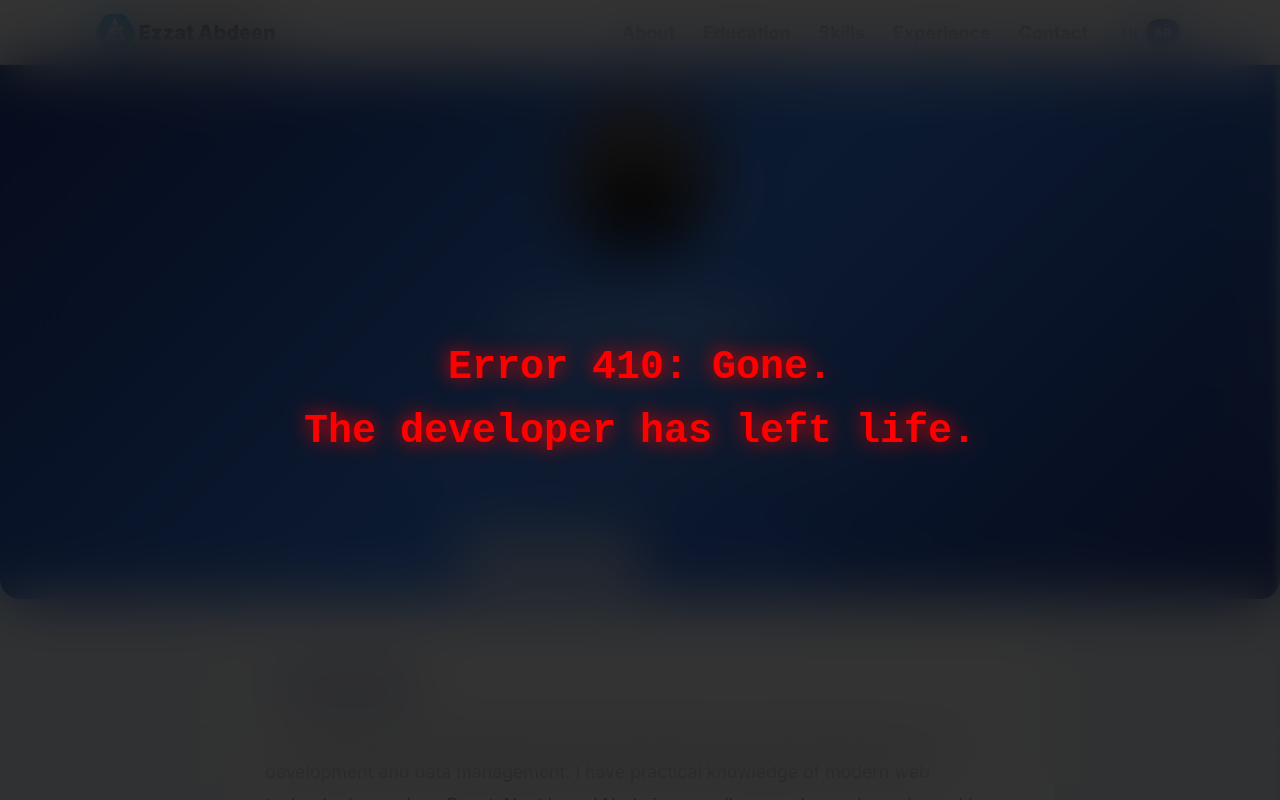
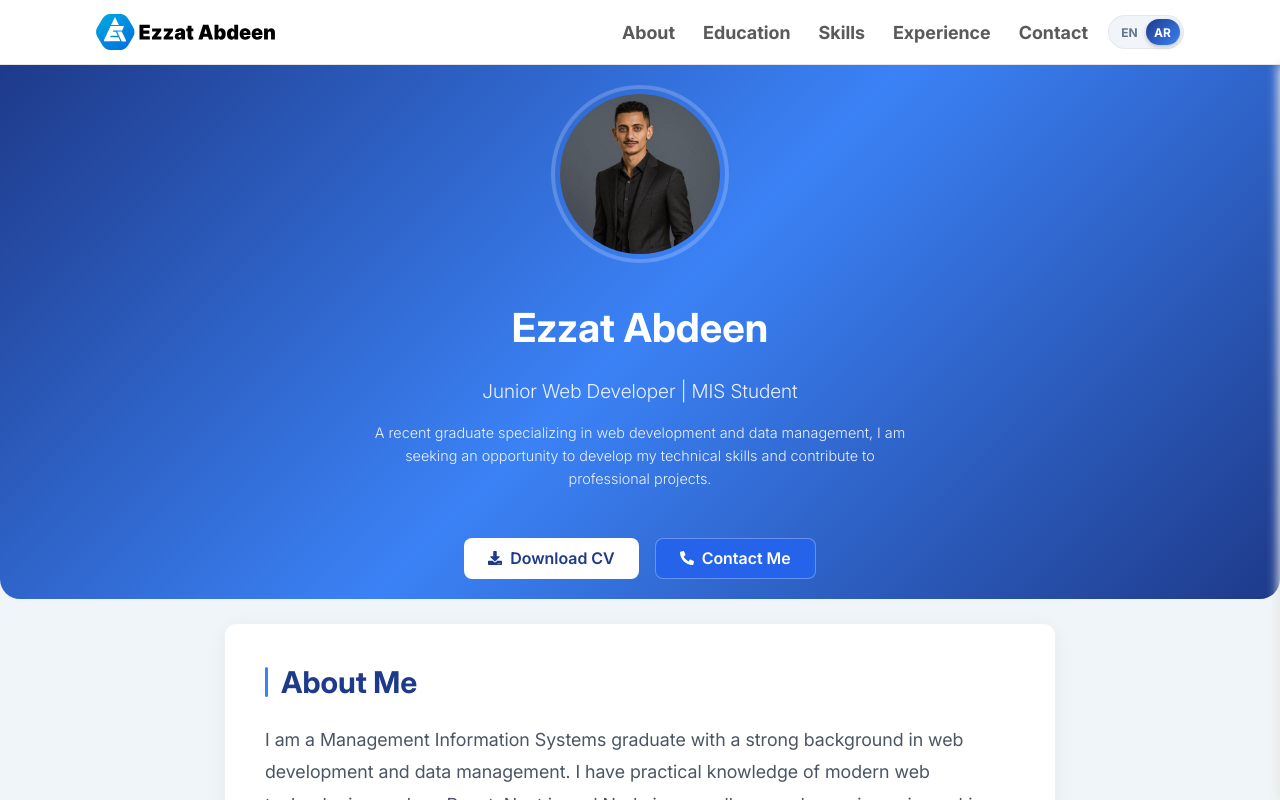
Before and after one commit to ezzatabdeen-dev/protfolio, a Next.js app: page /en in a window 1280 px wide. Shown: the top 800 px of the page. Built offline with nearby package versions, Linux system fonts and the light colour scheme.

Commit message:
Remove Freeze component from layout

```diff
--- a/src/app/[lang]/layout.jsx
+++ b/src/app/[lang]/layout.jsx
@@ -34,7 +34,7 @@ export default async function RootLayout({ children, params }) {
         <meta name="theme-color" content="#0071E0" />
       </head>
       <body>
-        <Freeze />
+
         <Header dict={dict} />
         {children}
       </body>
```
